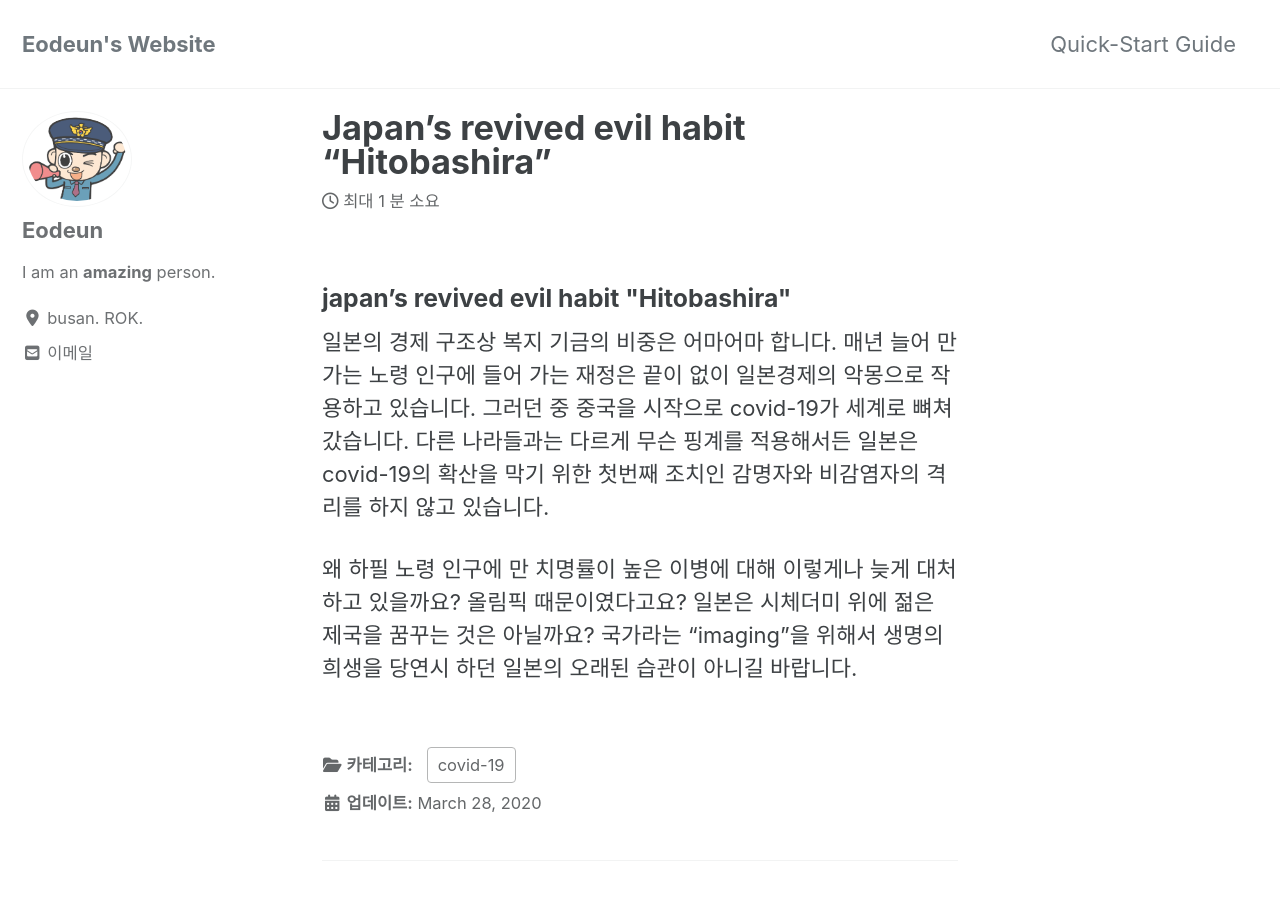
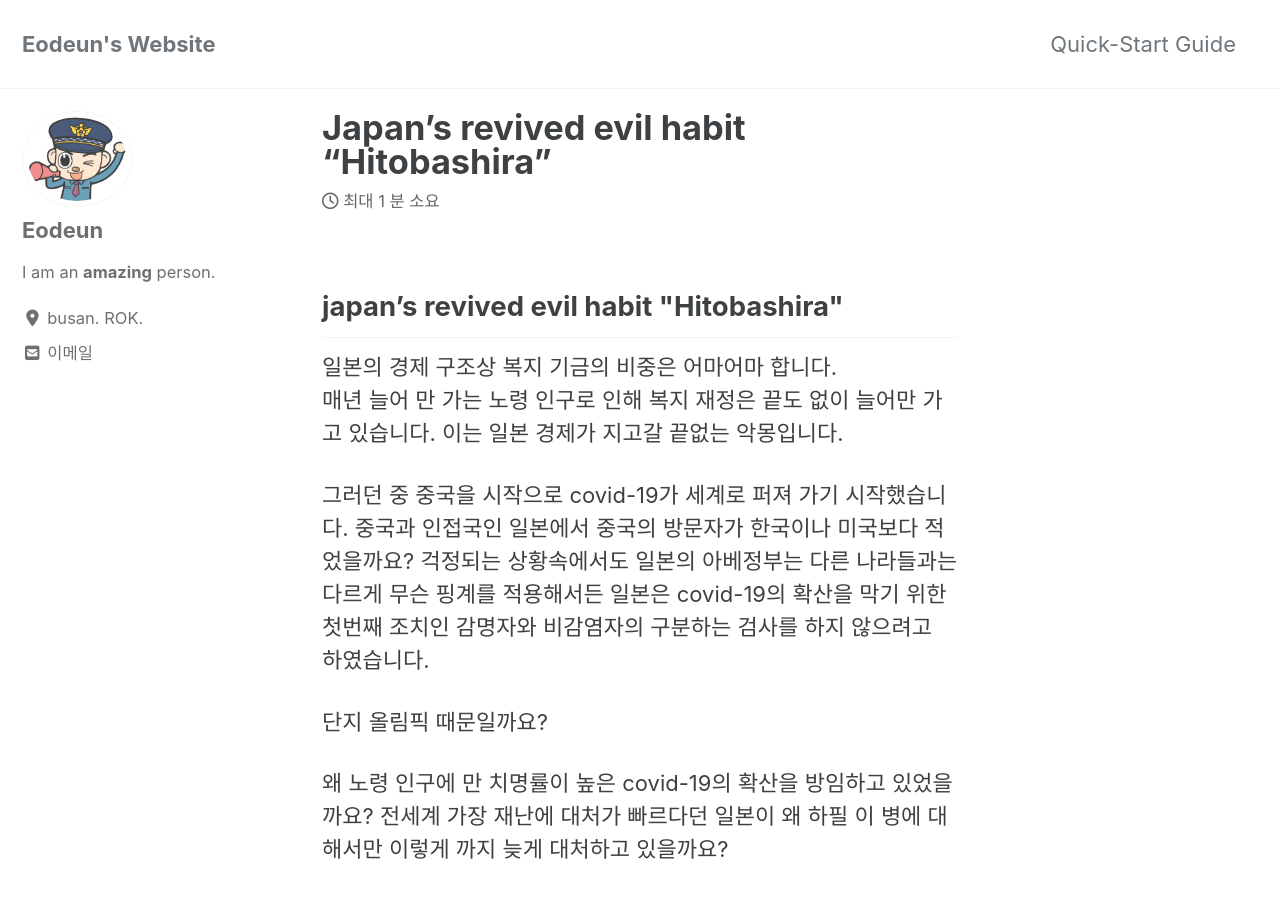
Before and after one commit to eodeun/eodeun.github.io, a Jekyll site: the page built from _posts/2020-03-29-일본은질병이라는괴물에인명을제물로바치지마라.md, in a window 1280 px wide and 900 px high. Built offline with Jekyll 4.4.1, drawn with Linux system fonts in a browser that asks for light colours; cached includes are drawn as plain includes; nearby versions of some CDN libraries; some of the changed text lies outside the part shown.

Commit message:
Update 2020-03-29-일본은질병이라는괴물에인명을제물로바치지마라.md

```diff
--- a/_posts/2020-03-29-일본은질병이라는괴물에인명을제물로바치지마라.md
+++ b/_posts/2020-03-29-일본은질병이라는괴물에인명을제물로바치지마라.md
@@ -3,10 +3,22 @@ title: "Japan's revived evil habit \"Hitobashira\""
 date: 2020-03-29 01:16:00 +0900
 categories: covid-19
 ---
-### japan's revived evil habit \"Hitobashira\"
+## japan's revived evil habit \"Hitobashira\"
 
-일본의 경제 구조상 복지 기금의 비중은 어마어마 합니다. 매년 늘어 만 가는 노령 인구에 들어 가는 재정은 끝이 없이 일본경제의 악몽으로 작용하고 있습니다. 그러던 중
-중국을 시작으로 covid-19가 세계로 뼈쳐 갔습니다. 다른 나라들과는 다르게 무슨 핑계를 적용해서든 일본은 covid-19의 확산을 막기 위한 첫번째 조치인 감명자와 비감염자의 격리를 하지 않고 있습니다.
+일본의 경제 구조상 복지 기금의 비중은 어마어마 합니다.
+매년 늘어 만 가는 노령 인구로 인해 복지 재정은 끝도 없이 늘어만 가고 있습니다.
+이는 일본 경제가 지고갈 끝없는 악몽입니다.
 
-왜 하필 노령 인구에 만 치명률이 높은 이병에 대해 이렇게나 늦게 대처하고 있을까요? 올림픽 때문이였다고요?
-일본은 시체더미 위에 젊은 제국을 꿈꾸는 것은 아닐까요? 국가라는 "imaging"을 위해서 생명의 희생을 당연시 하던 일본의 오래된 습관이 아니길 바랍니다.
+그러던 중 중국을 시작으로 covid-19가 세계로 퍼져 가기 시작했습니다. 중국과 인접국인 일본에서 중국의 방문자가 한국이나 미국보다 적었을까요?
+걱정되는 상황속에서도 일본의 아베정부는 다른 나라들과는 다르게 무슨 핑계를 적용해서든 일본은 covid-19의 확산을 막기 위한 첫번째 조치인 감명자와 비감염자의 구분하는 검사를 하지 않으려고 하였습니다.
+
+단지 올림픽 때문일까요?
+
+왜 노령 인구에 만 치명률이 높은 covid-19의 확산을 방임하고 있었을까요?
+전세계 가장 재난에 대처가 빠르다던 일본이 왜 하필 이 병에 대해서만 이렇게 까지 늦게 대처하고 있을까요?
+
+일본은 '인주'라는 제도가 있었습니다. 새 성을 쌓기 위해서 사람을 기둥으로 써야 성이 무너지지 않는다는 미신이 있었습니다. 그동안 나라를 위해 살아왔던 일본 노령인구를 인주로 세워두려는것은 아닌가요?
+
+일본은 시체더미 위에 젊은 제국을 꿈꾸는 것은 아닐까요?
+국가를 위해서 라는 어이 없는 구호속에 생명을 돈으로 보는 시각이 있어서는 안될것입니다.
+저는 일본정부가 사람을 위한 정부가 되길 바랍니다.
```
